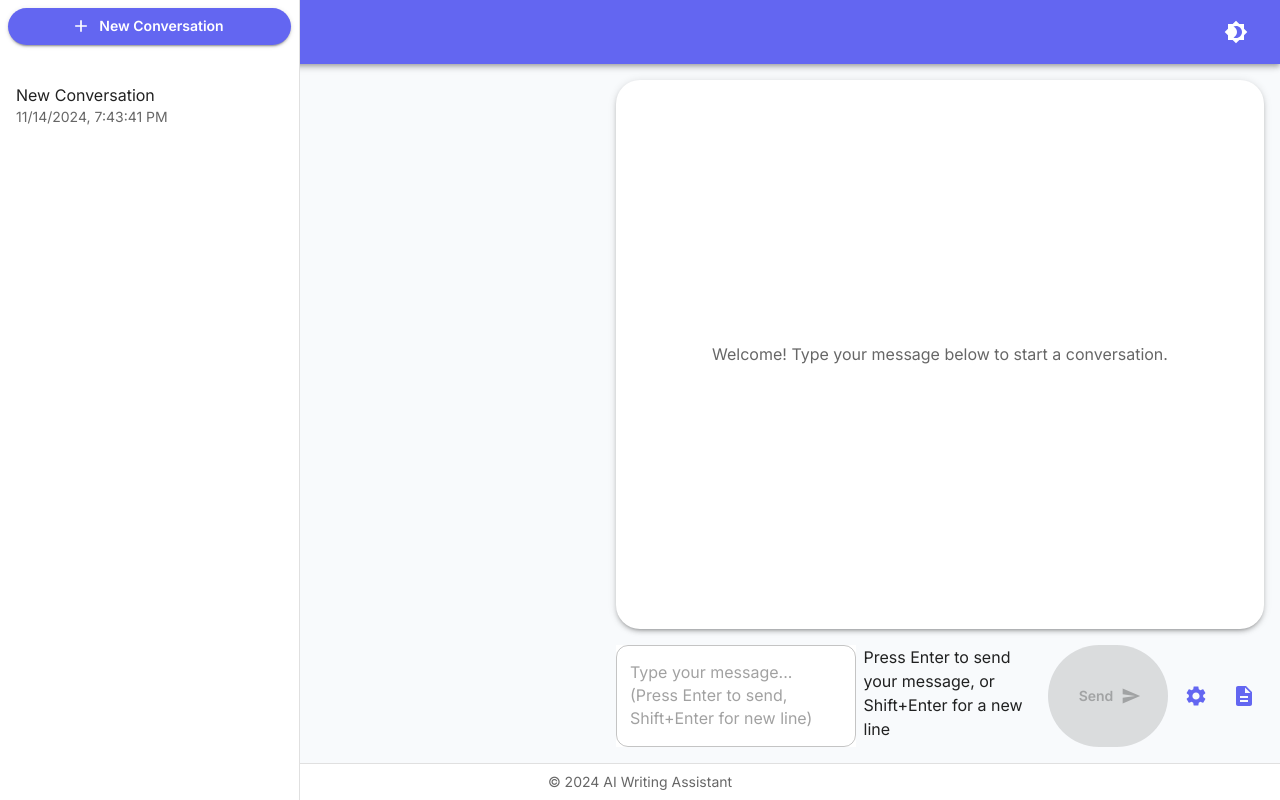
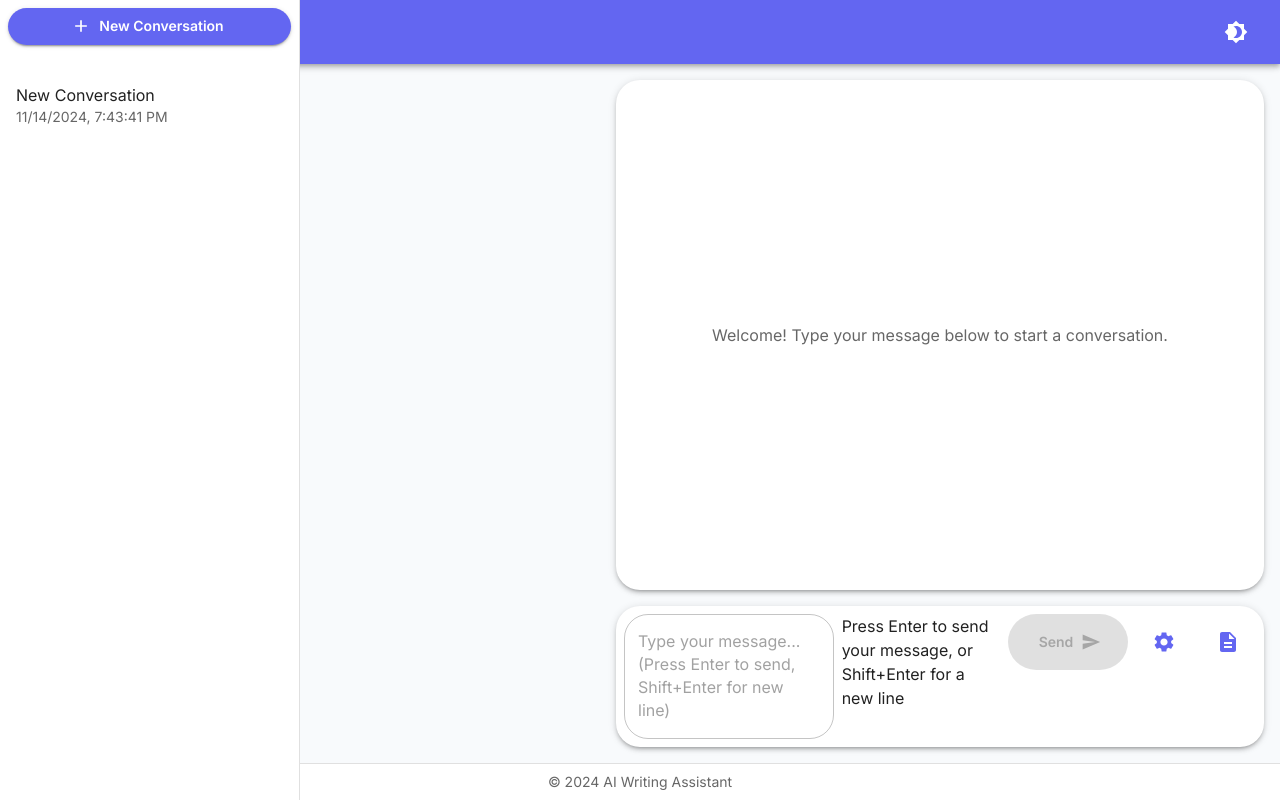
Before and after one commit to PierrunoYT/ai-writing-assistant, a React (Vite) app: page / in a window 1280 px wide. Built offline with nearby package versions, Linux system fonts and the light colour scheme.

Commit message:
fix: improve message list scrolling and chat controls visibility

```diff
--- a/src/components/ChatControls.tsx
+++ b/src/components/ChatControls.tsx
@@ -38,6 +38,14 @@ const ChatControls: React.FC<ChatControlsProps> = ({
       sx={{
         display: 'flex',
         gap: 1,
+        p: 1,
+        bgcolor: 'background.paper',
+        borderRadius: 2,
+        boxShadow: 3,
+        position: 'sticky',
+        bottom: 0,
+        zIndex: 1,
+        width: '100%'
       }}
     >
       <TextField
@@ -48,7 +56,12 @@ const ChatControls: React.FC<ChatControlsProps> = ({
         onChange={(e: React.ChangeEvent<HTMLInputElement>) => setInput(e.target.value)}
         placeholder="Type your message... (Press Enter to send, Shift+Enter for new line)"
         disabled={isLoading}
-        sx={{ bgcolor: 'background.paper' }}
+        sx={{
+          bgcolor: 'background.paper',
+          '& .MuiOutlinedInput-root': {
+            borderRadius: 2
+          }
+        }}
         onKeyDown={(e) => {
           if (e.key === 'Enter' && !e.shiftKey) {
             e.preventDefault();
@@ -71,7 +84,10 @@ const ChatControls: React.FC<ChatControlsProps> = ({
         variant="contained"
         disabled={isLoading || !input.trim()}
         endIcon={isLoading ? <CircularProgress size={20} /> : <SendIcon />}
-        sx={{ minWidth: '120px' }}
+        sx={{
+          minWidth: '120px',
+          height: '56px' // Match TextField height
+        }}
         aria-label={isLoading ? "Sending message..." : "Send message"}
       >
         Send
@@ -83,7 +99,9 @@ const ChatControls: React.FC<ChatControlsProps> = ({
             color="error"
             disabled={isLoading}
             sx={{
-              borderRadius: '50%',
+              height: '56px', // Match TextField height
+              width: '56px',
+              borderRadius: 2,
               '&:hover': {
                 bgcolor: (theme) => theme.palette.error.light,
                 color: 'white'
@@ -101,7 +119,9 @@ const ChatControls: React.FC<ChatControlsProps> = ({
           color="primary"
           disabled={isLoading}
           sx={{
-            borderRadius: '50%',
+            height: '56px', // Match TextField height
+            width: '56px',
+            borderRadius: 2,
             '&:hover': {
               bgcolor: (theme) => theme.palette.primary.light,
               color: 'white'
@@ -118,7 +138,9 @@ const ChatControls: React.FC<ChatControlsProps> = ({
           color="primary"
           disabled={isLoading}
           sx={{
-            borderRadius: '50%',
+            height: '56px', // Match TextField height
+            width: '56px',
+            borderRadius: 2,
             '&:hover': {
               bgcolor: (theme) => theme.palette.primary.light,
               color: 'white'
--- a/src/components/MessageList.tsx
+++ b/src/components/MessageList.tsx
@@ -92,16 +92,20 @@ const MessageList: React.FC<MessageListProps> = ({ messages }) => {
   return (
     <Box
       sx={{
-        height: '100%',
+        flex: 1,
+        minHeight: 0,
         overflow: 'auto',
         display: 'flex',
         flexDirection: 'column',
+        pb: 2 // Add padding at bottom to prevent last message from being cut off
       }}
     >
-      {messages.map((message) => (
-        <MessageRow key={message.id} message={message} />
-      ))}
-      <div ref={messagesEndRef} />
+      <Box sx={{ flex: 1 }}>
+        {messages.map((message) => (
+          <MessageRow key={message.id} message={message} />
+        ))}
+        <div ref={messagesEndRef} />
+      </Box>
     </Box>
   );
 };
```
